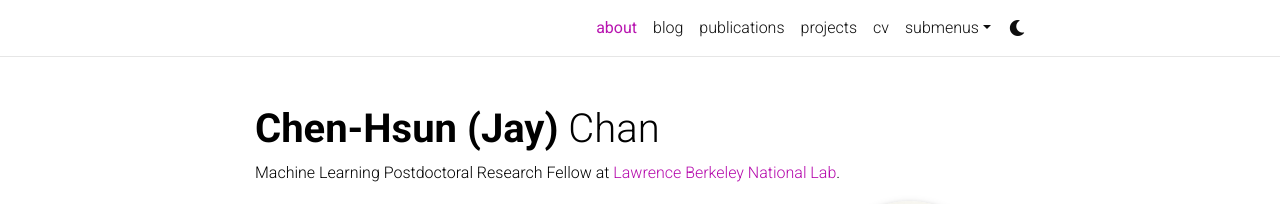
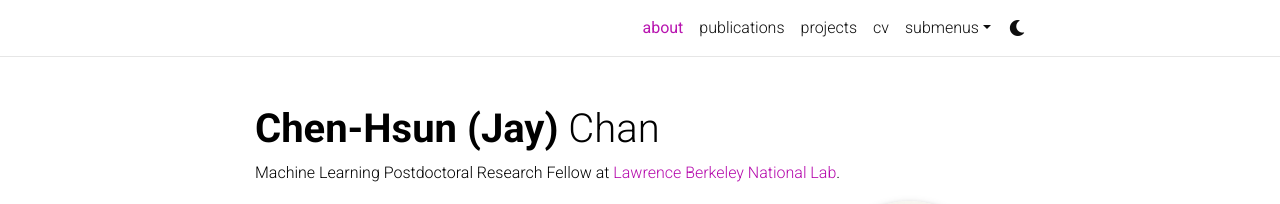
Before and after one commit to jaychan-hep/jaychan-hep.github.io, a Jekyll site: the page built from _pages/about.md, in a window 1280 px wide. Shown: the top 204 px of the page. Built offline with Jekyll 4.4.1, drawn with Linux system fonts in a browser that asks for light colours; full-size pictures stand in for the smaller copies a plugin makes; emoji names are drawn with the system emoji font; comment, search, counter and statistics services are not loaded; a style sheet for code colours, icons or effects is not loaded.

Commit message:
Update _config.yml

```diff
--- a/_config.yml
+++ b/_config.yml
@@ -122,8 +122,8 @@
 # Blog
 # -----------------------------------------------------------------------------
 
-blog_name: al-folio # blog_name will be displayed in your blog page
-blog_nav_title: blog # your blog must have a title for it to be displayed in the nav bar
+blog_name: # blog_name will be displayed in your blog page
+blog_nav_title: # your blog must have a title for it to be displayed in the nav bar
 blog_description: a simple whitespace theme for academics
 permalink: /blog/:year/:title/
 
```
